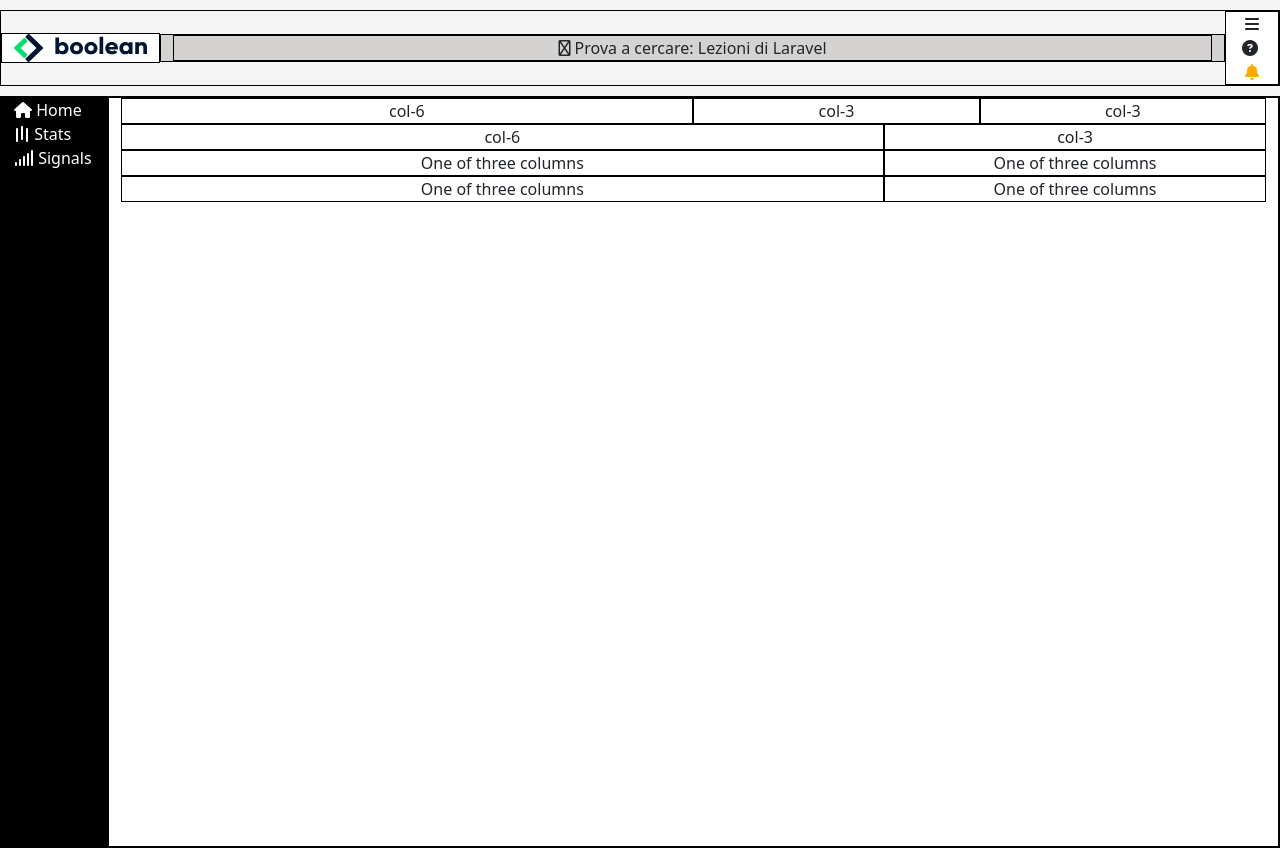
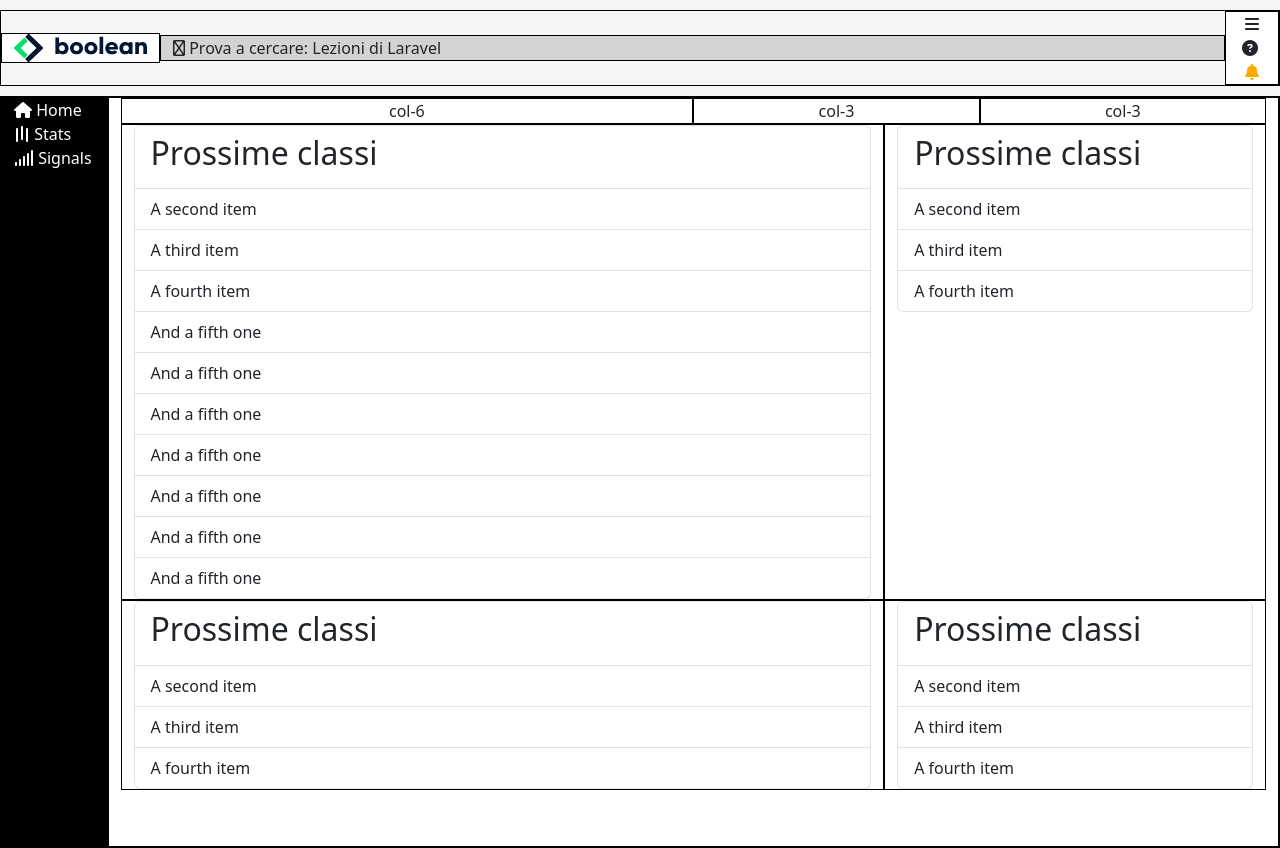
Before and after one commit to g4br100/html-css-bootstrap-dashboard, a plain HTML site: page index.html in a window 1280 px wide. Drawn offline with nearby package versions, Linux system fonts and the light colour scheme.

Commit message:
aggiunti contenitori liste

```diff
--- a/index.html
+++ b/index.html
@@ -18,11 +18,9 @@
                     <div class="col align-self-center colorw">
                       <img src="img/logo.svg" alt="logo">
                     </div>
-                    <div class="col-10 colorg align-self-center">
-                      <div class="col align-content-start p-10">
+                    <div class="col-10 colorg align-self-center text-start">
                           <i class="fa-regular fa-magnifying-glass"></i>
                           Prova a cercare: Lezioni di Laravel
-                      </div>
                     </div>
                     <div class="col colorw">
                       <i class="fa-solid fa-bars"></i>
@@ -36,7 +34,7 @@
             </div>
       </header>
         <main>
-            <div class="container-fluid  text-left ">
+            <div class="container-fluid ">
                 <div class="row row-cols-2 view">
                   <div class="col-1 colorb colortxtw">
                     <div>
@@ -60,26 +58,51 @@
                           <div class="col-3">col-3</div>
                         </div>
                     </div>
-                    <div class="container-fluid  text-center">
+                    <div class="container-fluid  text-center ">
                         <div class="row">
-                          <div class="col-8">col-6</div>
-                          <div class="col-4">col-3</div>
+                          <div class="col-8">
+                            <ul class="list-group text-start">
+                              <li class="list-group-item">
+                                <h2>Prossime classi</h2>
+                              </li>
+                              <li class="list-group-item">A second item</li>
+                              <li class="list-group-item">A third item</li>
+                              <li class="list-group-item">A fourth item</li>
+                              <li class="list-group-item">And a fifth one</li>
+                              <li class="list-group-item">And a fifth one</li>
+                              <li class="list-group-item">And a fifth one</li>
+                              <li class="list-group-item">And a fifth one</li>
+                              <li class="list-group-item">And a fifth one</li>
+                              <li class="list-group-item">And a fifth one</li>
+                              <li class="list-group-item">And a fifth one</li>
+                            </ul>
                           </div>
+                          <div class="col-4">
+                            <ul class="list-group text-start">
+                              <li class="list-group-item">
+                                <h2>Prossime classi</h2>
+                              </li>
+                              <li class="list-group-item">A second item</li>
+                              <li class="list-group-item">A third item</li>
+                              <li class="list-group-item">A fourth item</li>
                           </div>
-                      <div class="container-fluid text-center">
-                        <div class="row">
                           <div class="col-8 align-self-start">
-                            One of three columns
+                            <ul class="list-group text-start">
+                              <li class="list-group-item">
+                                <h2>Prossime classi</h2>
+                              </li>
+                              <li class="list-group-item">A second item</li>
+                              <li class="list-group-item">A third item</li>
+                              <li class="list-group-item">A fourth item</li>
                           </div>
-                          <div class="col-4 align-self-center">
-                            One of three columns
-                          </div>
-                          <div class="col-8 align-self-end">
-                            One of three columns
-                          </div>
-                          <div class="col-4 align-self-end">
-                            One of three columns
-                          </div>
+                          <div class="col-4">
+                            <ul class="list-group text-start">
+                              <li class="list-group-item">
+                                <h2>Prossime classi</h2>
+                              </li>
+                              <li class="list-group-item">A second item</li>
+                              <li class="list-group-item">A third item</li>
+                              <li class="list-group-item">A fourth item</li>
                         </div>
                       </div>
                     </div>
```
Lines whose indentation alone changed are shown as unchanged.
